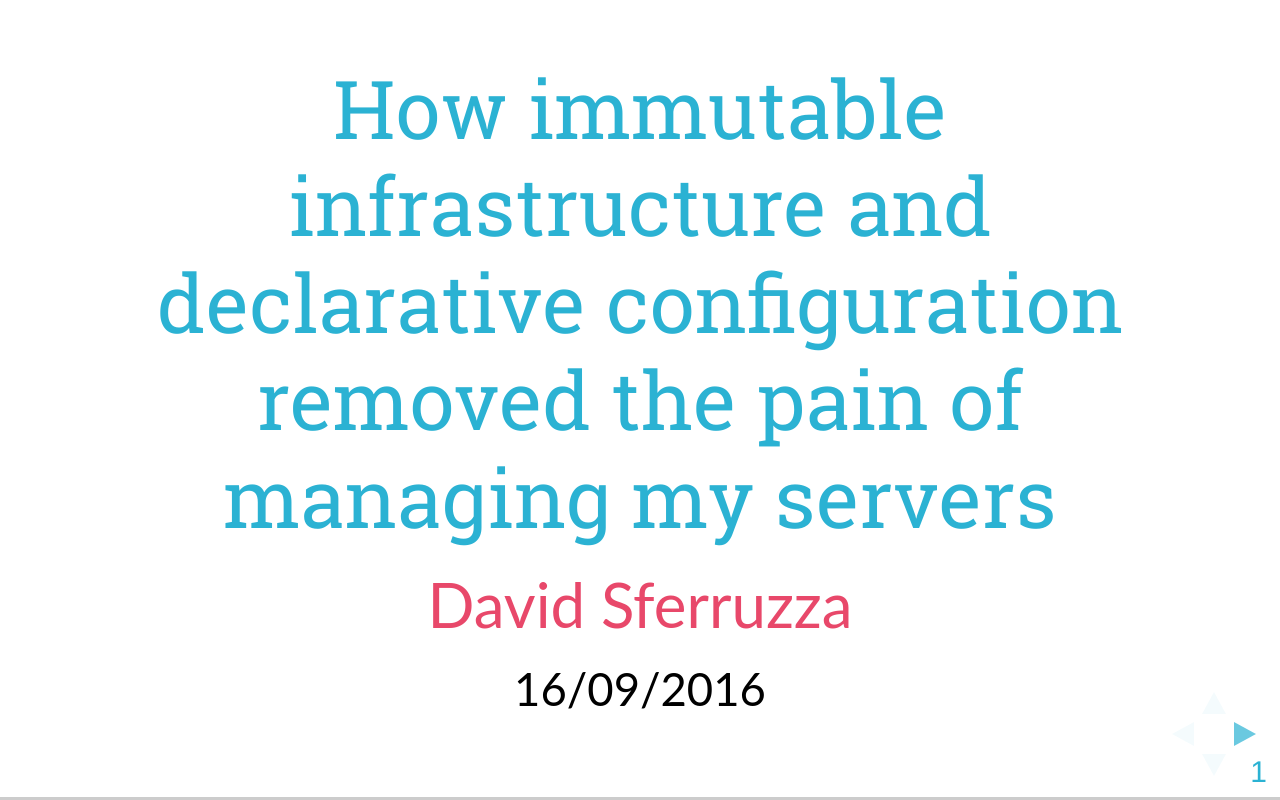
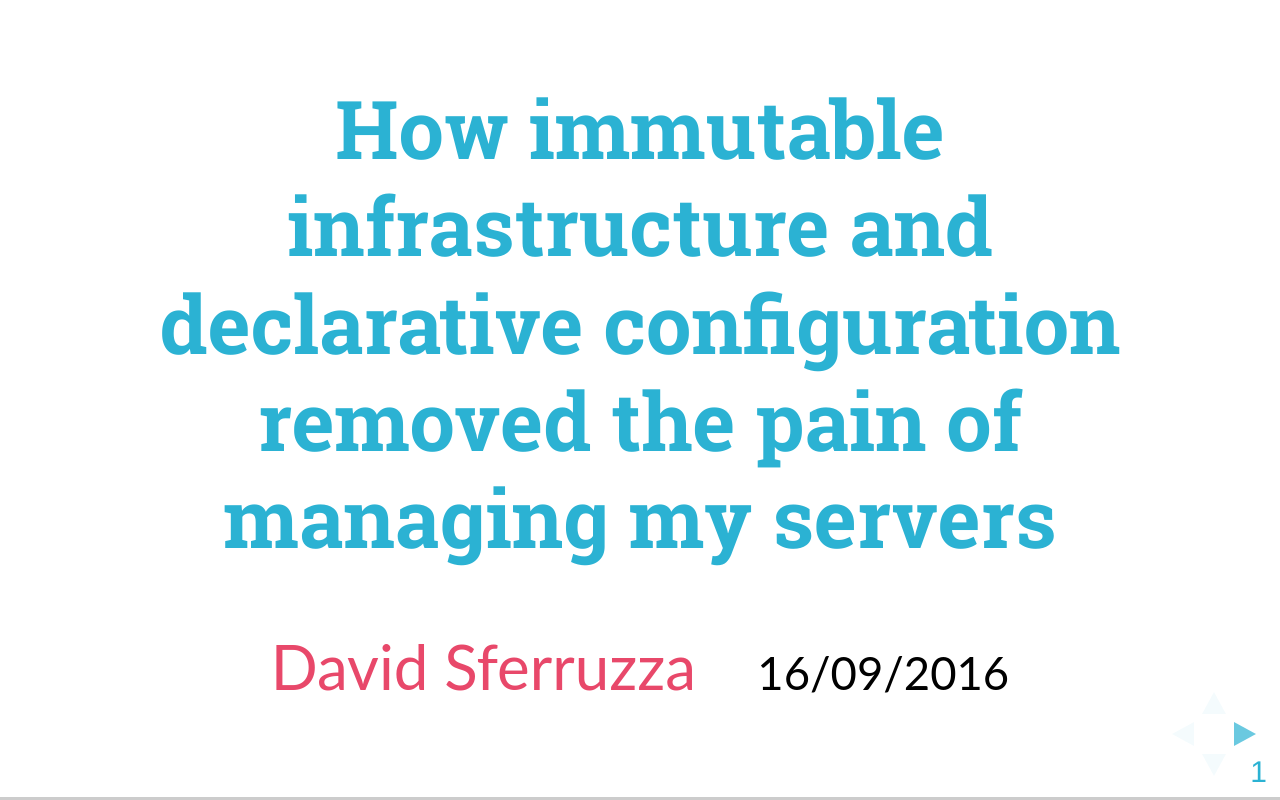
Before and after one commit to dsferruzza/conf-declarative-configuration-with-nixos, a website: page index.html in a window 1280 px wide. Drawn offline with Linux system fonts and the light colour scheme; a web font is replaced by a local one.

Commit message:
Improve presentation

```diff
--- a/sp.scss
+++ b/sp.scss
@@ -45,13 +45,31 @@ $heading4Size: 1.00em / 2;
 				h2, h3 {
 					font-family: $mainFont;
 				}
-				h1 { font-size: $heading1Size * 1.1; color: $headingColor; }
-				h2 { font-size: $heading2Size * 1.5; color: $secondaryHeadingColor; }
-				h3 { font-size: $heading3Size * 1.5; color: $mainColor; }
+
+				h1 {
+					font-size: $heading1Size * 1.1;
+					margin-top: 20px;
+					margin-bottom: 60px;
+					color: $headingColor;
+				}
+
+				h2 {
+					font-size: $heading2Size * 1.5;
+					display: inline-block;
+					margin-right: 50px;
+					color: $secondaryHeadingColor;
+				}
+
+				h3 {
+					font-size: $heading3Size * 1.5;
+					display: inline-block;
+					color: $mainColor;
+				}
 			}
 
 			h1 {
 				color: $secondaryHeadingColor;
+				font-weight: 700;
 			}
 
 			img {
```
Also changed, not shown: img/sp.gif, sp.css.
